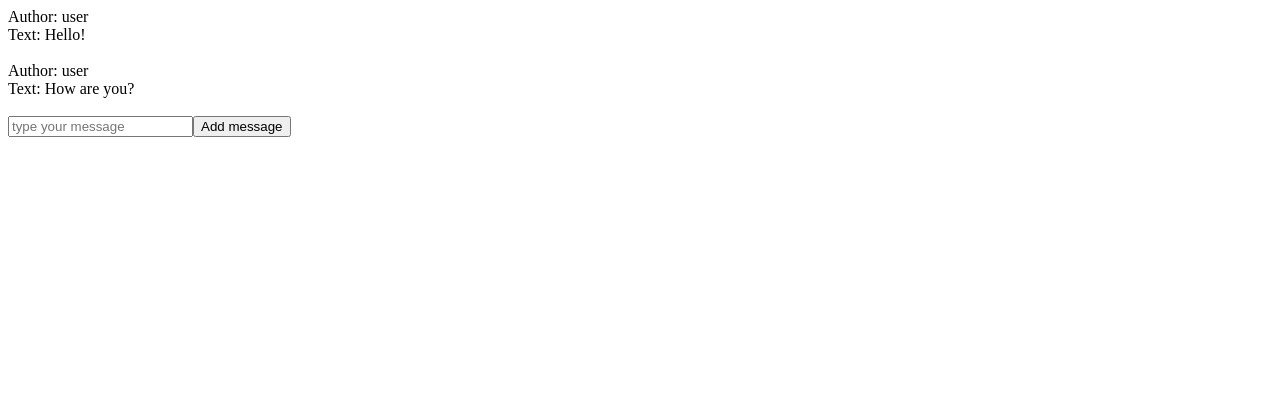
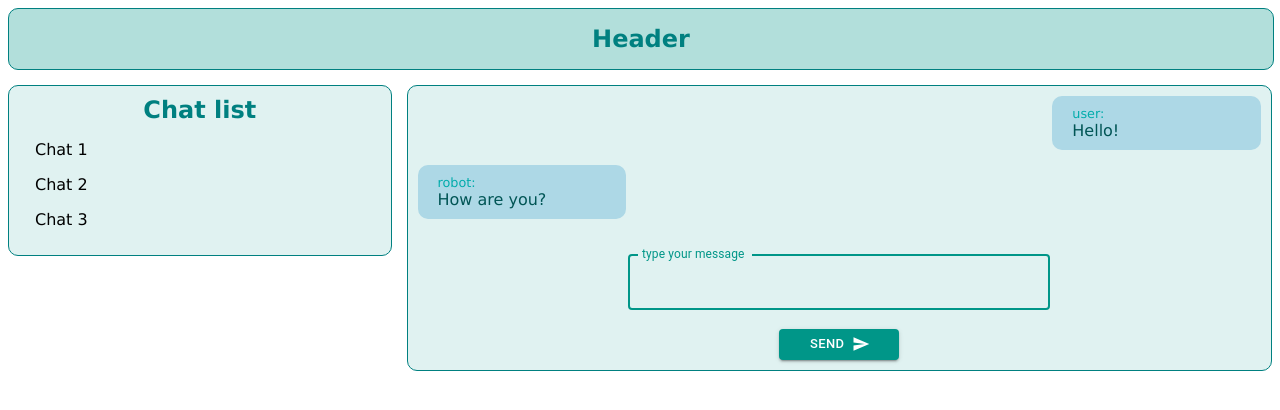
Before and after one commit to MaxLebedinsky/ReactJS, a React app: page / in a window 1280 px wide. Shown: the top 410 px of the page. Built offline with nearby package versions, Linux system fonts and the light colour scheme.

Commit message:
HomeWork3 - Библиотеки

```diff
--- a/package.json
+++ b/package.json
@@ -11,6 +11,9 @@
   "author": "",
   "license": "ISC",
   "dependencies": {
+    "@material-ui/core": "^4.11.4",
+    "@material-ui/icons": "^4.11.2",
+    "@material-ui/styles": "^4.11.4",
     "react": "^17.0.2",
     "react-dom": "^17.0.2"
   },
--- /dev/null
+++ b/src/components/ChatList/ChatList.js
@@ -0,0 +1,21 @@
+import React from "react";
+import { List, ListItem } from '@material-ui/core';
+
+const chats = [
+    {chatId: 1, chatName: 'Chat 1'},
+    {chatId: 2, chatName: 'Chat 2'},
+    {chatId: 3, chatName: 'Chat 3'},
+];
+
+export class ChatList extends React.Component {
+    render() {
+        return(
+            <div className="chat-list"><h2>Chat list</h2>
+            <List>
+                {chats.map(chat => <ListItem key={chat.chatId}>{chat.chatName}</ListItem>)}
+            </List>
+
+            </div>
+        )
+    }
+}
--- /dev/null
+++ b/src/components/Form/Form.js
@@ -0,0 +1,56 @@
+import React, { useState, eseEffect, useRef, useEffect} from 'react';
+import { AUTHORS } from '../../utils/constants';
+import { TextField, Button } from '@material-ui/core';
+import SendIcon from '@material-ui/icons/Send';
+import { ThemeProvider, createMuiTheme } from '@material-ui/core/styles';
+import teal from '@material-ui/core/colors/teal';
+
+const theme = createMuiTheme({
+    palette: {
+      primary: teal,
+    },
+  });
+
+export const Form = ({ onAddMessage }) => {
+    const [text, setText] = useState('');
+    const input = useRef();
+
+    const handleChange = (event) => {
+        setText(event.target.value);
+    }
+
+    const handleSubmit = (event) => {
+        event.preventDefault();
+        onAddMessage({author: AUTHORS.USER, text: text});
+        setText('');
+    }
+
+    useEffect( () => {
+        input.current.focus();
+    }, []);
+
+    return (
+        <form className="form" onSubmit={handleSubmit}>
+            <ThemeProvider theme={theme}>
+                <TextField
+                    id="standard-multiline-flexible"
+                    multiline
+                    value={text}
+                    onChange={handleChange}
+                    label="type your message"
+                    inputRef={input}
+                    variant="outlined"
+                />
+                <br/>
+                <Button
+                endIcon={<SendIcon/>}
+                type="submit"
+                variant="contained"
+                color="primary"
+                size="small"
+                fullWidth={false}>
+                    Send</Button>
+            </ThemeProvider>
+        </form>
+    );
+}
--- /dev/null
+++ b/src/components/Header/Header.js
@@ -0,0 +1,9 @@
+import React from "react";
+
+export class Header extends React.Component {
+    render () {
+        return(
+            <div className="header"><h2>Header</h2></div>
+        );
+    }
+}
--- /dev/null
+++ b/src/components/Layout/Layout.js
@@ -0,0 +1,24 @@
+import React from "react";
+import { Header } from '../Header/Header';
+import { MessageField } from '../MessageField/MessageField';
+import { ChatList } from '../ChatList/ChatList';
+import { AUTHORS } from '../../utils/constants';
+
+const sourceMessages = [
+    { text: 'Hello!', author: AUTHORS.USER },
+    { text: 'How are you?', author: AUTHORS.ROBOT }
+];
+
+export class Layout extends React.Component {
+    render () {
+        return (
+            <div className="layout">
+                <Header/>
+                <div className="layout-content">
+                    <ChatList className="chat-list"/>
+                    <MessageField messages={sourceMessages} className="message-field"/>
+                </div>
+            </div>
+        )
+    }
+}
--- /dev/null
+++ b/src/components/Message/Message.js
@@ -0,0 +1,19 @@
+import React from "react";
+import { AUTHORS } from '../../utils/constants';
+import '../../styles/styles.css';
+
+export class Message extends React.Component {
+
+    getMessageClassName = (author) => {
+        return `message ${author === AUTHORS.ROBOT ? 'message-robot' : 'message-user'}`;
+    }
+
+    render() {
+        return (
+            <div className = {this.getMessageClassName(this.props.messageProp.author)}>
+                <div className="message-author">{this.props.messageProp.author}:</div>
+                <div className="message-text">{this.props.messageProp.text}</div>
+            </div>
+            );
+    }
+}
--- a/src/components/Message/index.js
+++ /dev/null
@@ -1,13 +0,0 @@
-import React from "react";
-
-export class Message extends React.Component {
-    render() {
-        return (
-            <>
-                <div>Author: {this.props.messageProp.author}</div>
-                <div>Text: {this.props.messageProp.text}</div>
-                <br/>
-            </>
-            );
-    }
-}
--- /dev/null
+++ b/src/components/MessageField/MessageField.js
@@ -0,0 +1,31 @@
+import React, { useEffect, useState, useRef }  from "react";
+import { Message } from "../Message/Message";
+import { AUTHORS, ROBOT_MESSSAGE } from "../../utils/constants";
+import { Form } from "../Form/Form";
+import '../../styles/styles.css';
+
+export const MessageField = (props) => {
+    const [messages, setMessages] = useState(props.messages);
+
+    const handleAddMessage = (newMessage) => {
+        if (newMessage.text.length) {
+            setMessages((prevMessages) => [...prevMessages, newMessage]);
+        }
+    };
+
+    useEffect( () => {
+        const lastMessage = messages[messages.length - 1];
+
+        if (lastMessage.author === AUTHORS.USER) {
+            handleAddMessage({author: AUTHORS.ROBOT, text: ROBOT_MESSSAGE});
+        }
+
+    }, [messages]);
+
+    return (
+        <div className="message-field">
+            {messages.map((mess, index) => <Message key={index} messageProp={mess}/>)}
+            <Form onAddMessage={handleAddMessage}/>
+        </div>
+    );
+}
--- a/src/components/MessageField/index.js
+++ /dev/null
@@ -1,84 +0,0 @@
-import React, { useEffect, useState }  from "react";
-import { Message } from "../Message";
-
-const robotMessageText = "Robot's answer";
-
-// на классовом компоненте
-
-export class MessageField extends React.Component {
-    state = {
-        messages: this.props.messages,
-        inputEl: null,
-    }
-
-    handleAddMessage = () => {
-        // если пользователь что-то ввёл, добавляем это в массив сообщений
-        if (this.state.inputEl.value) {
-            this.setState(prevState => ({
-                    messages: [...prevState.messages, {text: this.state.inputEl.value, author: 'user'}]
-            }));
-        }
-    }
-
-    componentDidMount() {
-        // поскольку поле ввода появляется только после первого рендера,
-        // берём этот элемент внутри DidMount
-        this.state.inputEl = document.querySelector("input");
-    }
-
-    componentDidUpdate() {
-        const lastMessage = this.state.messages[this.state.messages.length - 1];
-        if (lastMessage.author === 'user') {
-            this.setState(prevState => ({
-                messages: [...prevState.messages, {text: robotMessageText, author: 'robot'}]
-            }))
-        }
-        this.state.inputEl.value = '';
-    }
-
-    render() {
-        return (
-            <>
-                {this.state.messages.map(mess => <Message messageProp={mess}/>)}
-                <input type="text" placeholder="type your message" />
-                <button onClick={this.handleAddMessage}>Add message</button>
-            </>
-        );
-    }
-}
-
-// то же самое на ФУНКЦИОНАЛЬНОМ компоненте
-
-// export const MessageField = (props) => {
-//     const [messages, setMessages] = useState(props.messages);
-//     const [inputEl, setInputEl] = useState(null);
-
-//     const handleAddMessage = () => {
-//         if (inputEl.value) {
-//             setMessages([...messages, {text: inputEl.value, author: 'user'}]);
-//         }
-//     };
-
-//     useEffect( () => {
-//         setInputEl(document.querySelector("input"));
-//     }, []);
-
-//     useEffect( () => {
-//         const lastMessage = messages[messages.length - 1];
-//         // чтобы не добавлять сообщение робота при первом рендере,
-//         // сравниваем длины текущего и исходного массивов
-//         if (!(messages.length === props.messages.length) && (lastMessage.author === 'user')) {
-//             setMessages([...messages, {text: robotMessageText, author: 'robot'}]);
-//             inputEl.value = '';
-//         };
-
-//     });
-
-//     return (
-//         <>
-//             {messages.map(mess => <Message messageProp={mess}/>)}
-//             <input type="text" placeholder="type your message" />
-//             <button onClick={handleAddMessage}>Add message</button>
-//         </>
-//     );
-// }
--- a/src/index.jsx
+++ b/src/index.jsx
@@ -1,14 +1,9 @@
 'use strict';
 import React, { useState } from 'react';
 import ReactDOM from 'react-dom';
-import { MessageField } from './components/MessageField'
-
-const sourceMessages = [
-    { text: 'Hello!', author: 'user' },
-    { text: 'How are you?', author: 'user' }
-];
+import { Layout } from './components/Layout/Layout';
 
 ReactDOM.render(
-    <MessageField messages={sourceMessages} />,
+    <Layout />,
     document.getElementById('root')
 );
--- /dev/null
+++ b/src/styles/styles.css
@@ -0,0 +1,93 @@
+body {
+    font-family: Verdana, Geneva, Tahoma, sans-serif;
+}
+
+h2 {
+    text-align: center;
+    color: teal;
+    margin: 0;
+}
+
+.message-field {
+    width: 70%;
+    background-color: #e0f2f1;
+    display: flex;
+    flex-direction: column;
+    align-items: center;
+    justify-content: center;
+    padding: 10px;
+    border: 1px solid teal;
+    border-radius: 10px;
+}
+
+.chat-list {
+    width: 30%;
+    background-color: #e0f2f1;
+    display: flex;
+    flex-direction: column;
+    padding: 10px;
+    border: 1px solid teal;
+    border-radius: 10px;
+    margin-right: 15px;
+    align-self: flex-start;
+}
+
+li {
+    list-style-type: none;
+}
+
+.layout-content {
+    display: flex;
+    justify-content: space-between;
+}
+
+.message {
+    background-color: lightblue;
+    min-width: 20%;
+    max-width: 70%;
+    padding: 10px 20px;
+    margin-bottom: 15px;
+    border-radius: 10px;
+    word-wrap: break-word;
+}
+
+.message-robot {
+    align-self: flex-start;
+}
+
+.message-user {
+    align-self: flex-end;
+}
+
+.message-author {
+    color: rgb(2, 172, 172);
+    font-size: 0.8em;
+}
+
+.message-text {
+    color: rgb(1, 85, 85);
+}
+
+.form {
+    display: flex;
+    flex-direction: column;
+    width: 50%;
+    margin-top: 20px;
+}
+
+.MuiButton-root {
+    width: 120px;
+    align-self:center;
+}
+
+.header {
+    width: 100%;
+    height: 60px;
+    background-color: #b2dfdb;
+    display: flex;
+    justify-content: center;
+    align-items: center;
+    border: 1px solid teal;
+    border-radius: 10px;
+    margin-bottom: 15px;
+}
--- /dev/null
+++ b/src/utils/constants.js
@@ -0,0 +1,6 @@
+export const AUTHORS = {
+    USER: 'user',
+    ROBOT: 'robot'
+};
+
+export const ROBOT_MESSSAGE = "Robot's answer";
```
Also changed, not shown: 1 other file (tests, documents, lock files or other folders).
